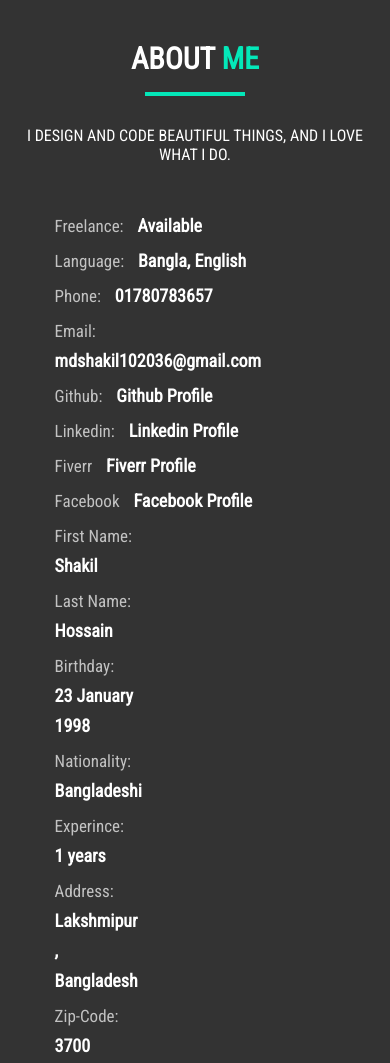
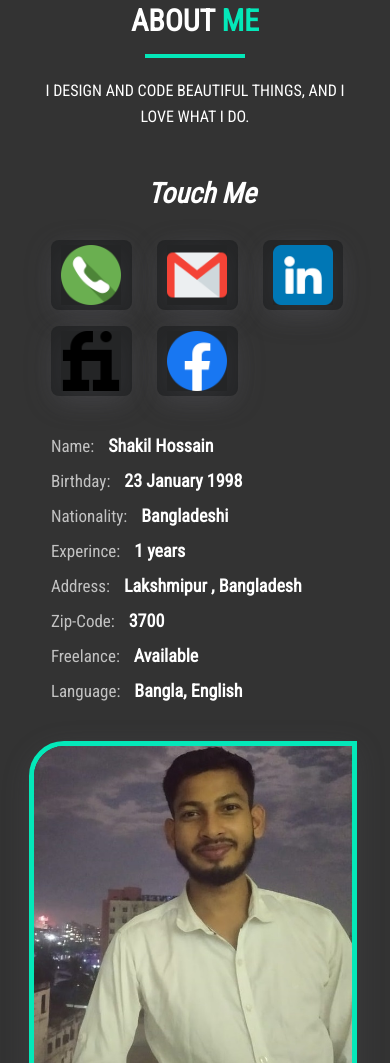
Before and after one commit to devs-shakil/portfolio, a plain HTML site: page index.html in a window 390 px wide. Shown: the part 937-2000 px from the top of the page. Drawn offline with Linux system fonts and the light colour scheme.

Commit message:
some responsive design updated

```diff
--- a/assets/css/responsive.css
+++ b/assets/css/responsive.css
@@ -87,4 +87,15 @@
     .section-gap{
         padding-bottom: 2rem;
     }
+    .con-width{
+        width:85%;
+    }
+    .about-text{
+        width:100%;
+        padding:15px;
+    }
+    .about-img{
+        max-width:100%;
+        padding-top:20px;
+    }
 }
--- a/assets/css/style.css
+++ b/assets/css/style.css
@@ -109,7 +109,7 @@ h1,h2,h3,h4,h5, p, a, span, i{
     padding-bottom: 4rem;
 }
 .padding-top{
-    padding-top:6rem;
+    padding-top:9rem;
 }
 .pt-5rem{
     padding-top:5rem;
@@ -213,7 +213,7 @@ h1,h2,h3,h4,h5, p, a, span, i{
 }
 
 .nav div.media_button button.main_media_button {
-    width: 100%;
+    width: 80%;
     height: 100%;
     background-color: transparent;;
     outline: 0;
@@ -341,14 +341,14 @@ h1,h2,h3,h4,h5, p, a, span, i{
 /* start about me */
 
 .about-me{
-    padding-top:8rem;
+    padding-top:5rem;
 }
 .about-heading{
     text-align: center;
 
 }
 .about-heading p{
-    padding:10px;
+    line-height: 26px;
     margin-top:20px;
 
 }
@@ -388,11 +388,45 @@ h1,h2,h3,h4,h5, p, a, span, i{
 .about-text{
     width:28%;
     margin-left:2%;
-    display: table;
+    /* display: table; */
+
 }
 .about-text ul{
     display: table-cell;
-    vertical-align: middle;
+    /* vertical-align: middle; */
+}
+.touch-me-box{
+    padding: 5px;
+    border-radius: 0.5rem;
+    background-color: #242526;
+    box-shadow: rgba(100, 100, 111, 0.2) 0px 7px 29px 0px;
+    width:90%;
+    height:100%;
+}
+.about-box{
+    display: grid;
+    grid-template-columns: repeat(auto-fit, minmax(5rem, 2fr));
+    gap:1rem;
+    padding-top:15px;
+
+}
+.about-box img{
+    height:60px;
+    width:60px;
+    align-items: center;
+    box-shadow: rgba(100, 100, 111, 0.2) 0px 7px 29px 0px;
+    margin:0 auto;
+    display:block;
+
+
+}
+.about-container h2{
+    text-align: center;
+    font-size: 28px;
+    font-style: italic;
+    padding-bottom:15px;
+
+
 }
 .download-btn{
     padding: 12px 20px;
--- a/index.html
+++ b/index.html
@@ -63,8 +63,8 @@
 
          <!-- aboutme main section start -->
         <section id="aboutme-main-section " class="bdr-top">
-            <section class="fluid-width bg-color-2 about-me">
-                <div class="about-heading section-gap">
+            <section class="fluid-width bg-color-2 about-me ">
+                <div class="about-heading section-gap con-width">
                     <h2 class="color section-heading">about <span class="orange-color">me</span></h2>
                     <div class="border-bottom"></div>
                     <p class="color">I DESIGN AND CODE BEAUTIFUL THINGS, AND I LOVE WHAT I DO.</p>
@@ -76,32 +76,41 @@
                         <img src="./assets/images/shakil-img.jpg" alt="">
                     </div>
                     <div class="about-text">
+
                         <ul>
-                            <li><h5><span> First Name: </span>Shakil </h5> </li>
-                            <li><h5><span> Last Name: </span> Hossain</h5> </li>
+                            <li><h5><span> Name: </span>Shakil Hossain</h5> </li>
                             <li><h5><span>Birthday: </span>23 January 1998</h5> </li>
                             <li><h5><span>Nationality: </span>Bangladeshi</h5> </li>
                             <li><h5><span>Experince: </span>1 years</h5> </li>
                             <li><h5><span>Address: </span>Lakshmipur , Bangladesh</h5> </li>
                             <li><h5><span>Zip-code: </span>3700</h5> </li>
-                            <div class="download-div">
-                                <a class="download-btn" href="#">
-                                    <i ></i>Hire Me
-                                </a>
-                            </div>
+                            <li><h5><span> Freelance: </span>Available </h5> </li>
+                            <li><h5><span> Language: </span> Bangla, English</h5> </li>
                         </ul>
                     </div>
                     <div class="about-text">
-                        <ul>
-                            <li><h5><span> Freelance: </span>Available </h5> </li>
-                            <li><h5><span> Language: </span> Bangla, English</h5> </li>
-                            <li><h5><span>Phone: </span><a href="tel:01780783657">01780783657</a></h5> </li>
-                            <li><h5><span>Email: </span><a href="mailto:mdshakil102036@gmail.com" target="_blank">mdshakil102036@gmail.com</a></h5> </li>
-                            <li><h5><span>Github: </span><a href="https://github.com/shakilwebmaster/" target="_blank">Github Profile</a></h5> </li>
-                            <li><h5><span>Linkedin: </span><a href="https://linkedin.com/shakil-hossain" target="_blank">Linkedin Profile</a></h5> </li>
-                            <li><h5><span>fiverr </span><a href="https://fiverr.com/shakil1020" target="_blank">Fiverr Profile</a></h5> </li>
-                            <li><h5><span>facebook </span><a href="https://facebook.com/shakil.programmer" target="_blank">Facebook Profile</a></h5> </li>
-                        </ul>
+                        <div class="about-container">
+                            <h2>Touch Me</h2>
+                            <div class="about-box">
+                                <div class="touch-me-box">
+                                    <a href=""> <img src="./assets/images/phone.png" alt=""></a>
+                                </div>
+                                <div class="touch-me-box">
+                                    <a href=""> <img src="./assets/images/gmail.png" alt=""></a>
+                                </div>
+                                <div class="touch-me-box">
+                                    <a href=""><img src="./assets/images/linkedin.png" alt=""></a>
+                                </div>
+                                <div class="touch-me-box">
+                                    <a href=""><img src="./assets/images/fiverr.png" alt=""></a>
+                                </div>
+                                <div class="touch-me-box">
+                                    <a href=""><img src="./assets/images/facebook.png" alt=""></a>
+                                </div>
+
+
+                            </div>
+                        </div>
                     </div>
                  </div>
 
```
Also changed, not shown: assets/images/facebook.png (added), assets/images/fiverr.png (added), assets/images/gmail.png (added), assets/images/linkedin.png (added), assets/images/phone.png (added).
